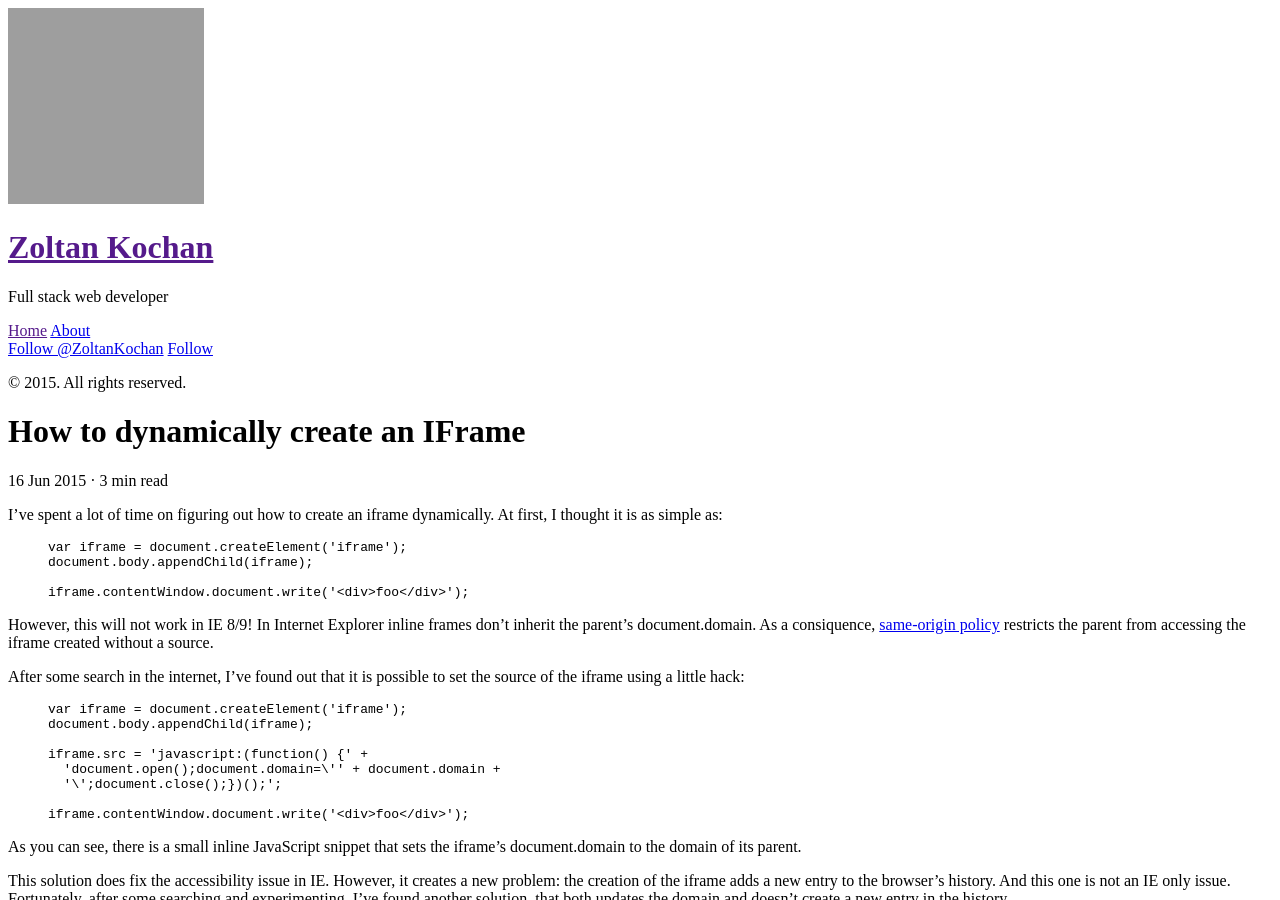
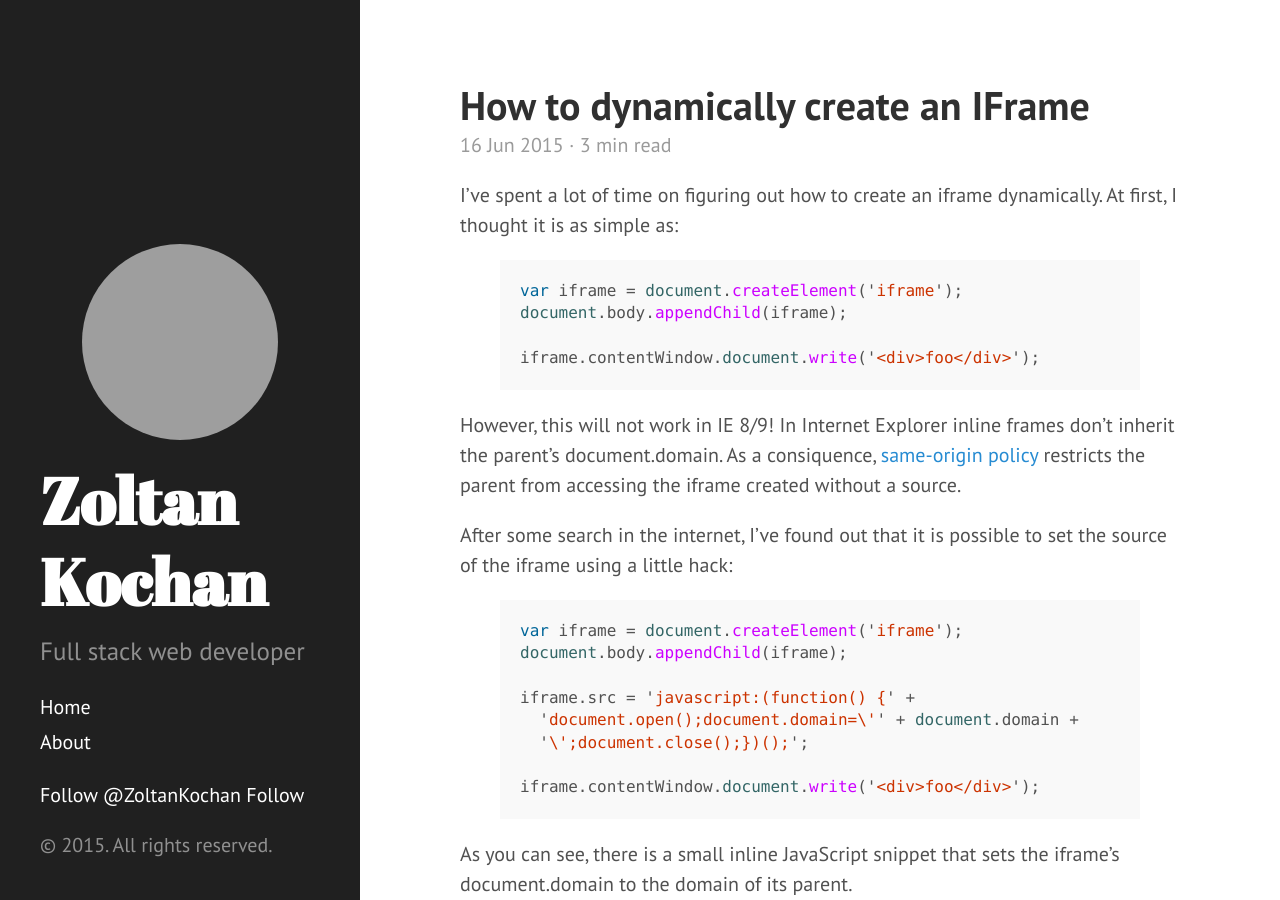
Before and after one commit to zkochan/zkochan.github.io, a Jekyll site: the page built from _posts/2015-06-16-how-to-dynamically-create-an-iframe.md, in a window 1280 px wide and 900 px high. Built offline with Jekyll 4.4.1, drawn with Linux system fonts in a browser that asks for light colours; comment, search, counter and statistics services are not loaded; grey boxes are pictures that could not be loaded.

Commit message:
Base url changed

```diff
--- a/404.html
+++ b/404.html
@@ -6,5 +6,5 @@
 
 <div class="page">
   <h1 class="page-title">404: Page not found</h1>
-  <p class="lead">Sorry, we've misplaced that URL or it's pointing to something that doesn't exist. <a href="{{ site.baseurl }}">Head back home</a> to try finding it again.</p>
+  <p class="lead">Sorry, we've misplaced that URL or it's pointing to something that doesn't exist. <a href="{{ site.baseurl }}/">Head back home</a> to try finding it again.</p>
 </div>
--- a/_includes/head.html
+++ b/_includes/head.html
@@ -20,14 +20,14 @@
   {% endif %}
 
   <!-- CSS -->
-  <link rel="stylesheet" href="{{ site.baseurl }}public/css/poole.css">
-  <link rel="stylesheet" href="{{ site.baseurl }}public/css/syntax.css">
-  <link rel="stylesheet" href="{{ site.baseurl }}public/css/hyde.css">
+  <link rel="stylesheet" href="{{ site.baseurl }}/public/css/poole.css">
+  <link rel="stylesheet" href="{{ site.baseurl }}/public/css/syntax.css">
+  <link rel="stylesheet" href="{{ site.baseurl }}/public/css/hyde.css">
   <link rel="stylesheet" href="http://fonts.googleapis.com/css?family=PT+Sans:400,400italic,700|Abril+Fatface">
 
   <!-- Icons -->
-  <link rel="apple-touch-icon-precomposed" sizes="144x144" href="{{ site.baseurl }}public/apple-touch-icon-144-precomposed.png">
-                                 <link rel="shortcut icon" href="{{ site.baseurl }}public/favicon.ico">
+  <link rel="apple-touch-icon-precomposed" sizes="144x144" href="{{ site.baseurl }}/public/apple-touch-icon-144-precomposed.png">
+                                 <link rel="shortcut icon" href="{{ site.baseurl }}/public/favicon.ico">
 
   <!-- RSS -->
   <link rel="alternate" type="application/rss+xml" title="RSS" href="/atom.xml">
--- a/_includes/sidebar.html
+++ b/_includes/sidebar.html
@@ -3,7 +3,7 @@
     <div class="sidebar-about">
       <img class="ava" src="https://secure.gravatar.com/avatar/5fc794d67333191b9a00a753600ed4e6?size=196&default=retro"/>
       <h1>
-        <a href="{{ site.baseurl }}">
+        <a href="{{ site.baseurl }}/">
           {{ site.title }}
         </a>
       </h1>
@@ -11,7 +11,7 @@
     </div>
 
     <nav class="sidebar-nav">
-      <a class="sidebar-nav-item{% if page.url == site.baseurl %} active{% endif %}" href="{{ site.baseurl }}">Home</a>
+      <a class="sidebar-nav-item{% if page.url == site.baseurl %} active{% endif %}" href="{{ site.baseurl }}/">Home</a>
 
       {% comment %}
         The code below dynamically generates a sidebar nav of pages with
--- a/index.html
+++ b/index.html
@@ -32,15 +32,15 @@
 
 <div class="pagination">
   {% if paginator.next_page %}
-    <a class="pagination-item older" href="{{ site.baseurl }}page{{paginator.next_page}}">Older</a>
+    <a class="pagination-item older" href="{{ site.baseurl }}/page{{paginator.next_page}}">Older</a>
   {% else %}
     <span class="pagination-item older">Older</span>
   {% endif %}
   {% if paginator.previous_page %}
     {% if paginator.page == 2 %}
-      <a class="pagination-item newer" href="{{ site.baseurl }}">Newer</a>
+      <a class="pagination-item newer" href="{{ site.baseurl }}/">Newer</a>
     {% else %}
-      <a class="pagination-item newer" href="{{ site.baseurl }}page{{paginator.previous_page}}">Newer</a>
+      <a class="pagination-item newer" href="{{ site.baseurl }}/page{{paginator.previous_page}}">Newer</a>
     {% endif %}
   {% else %}
     <span class="pagination-item newer">Newer</span>
```
